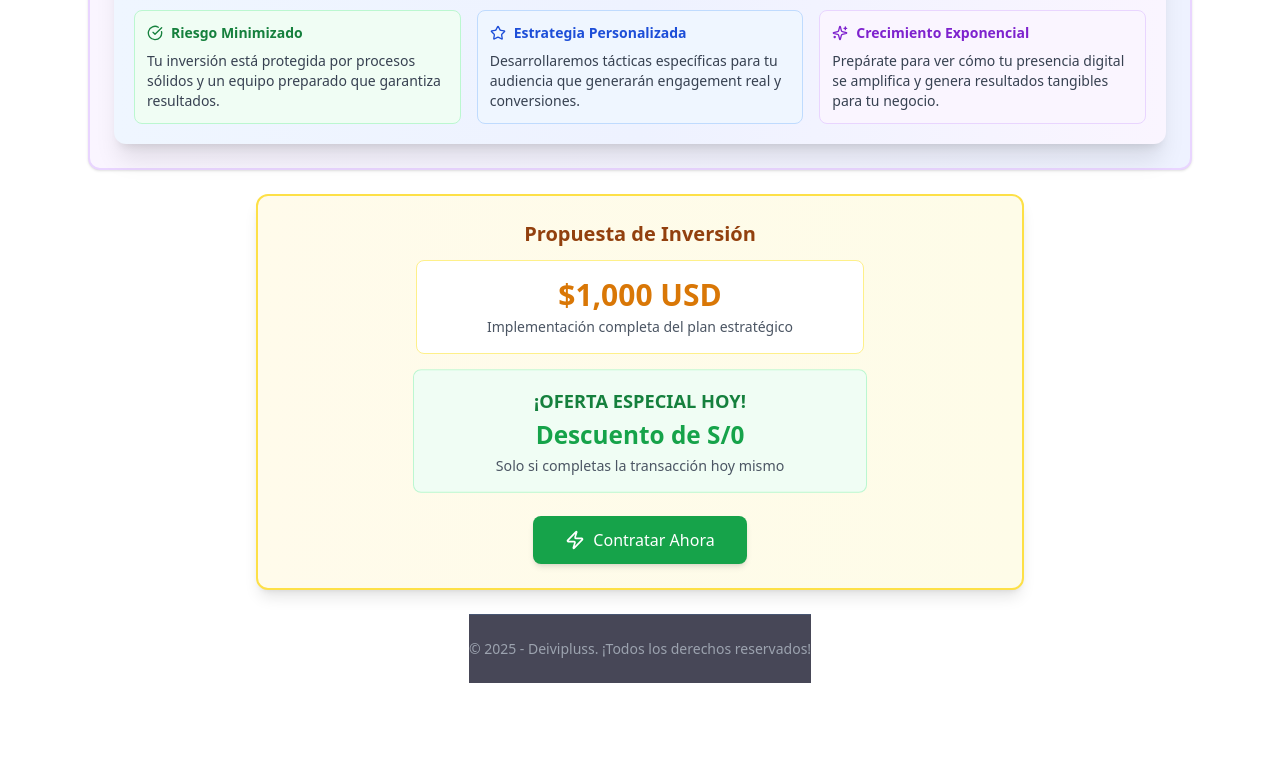
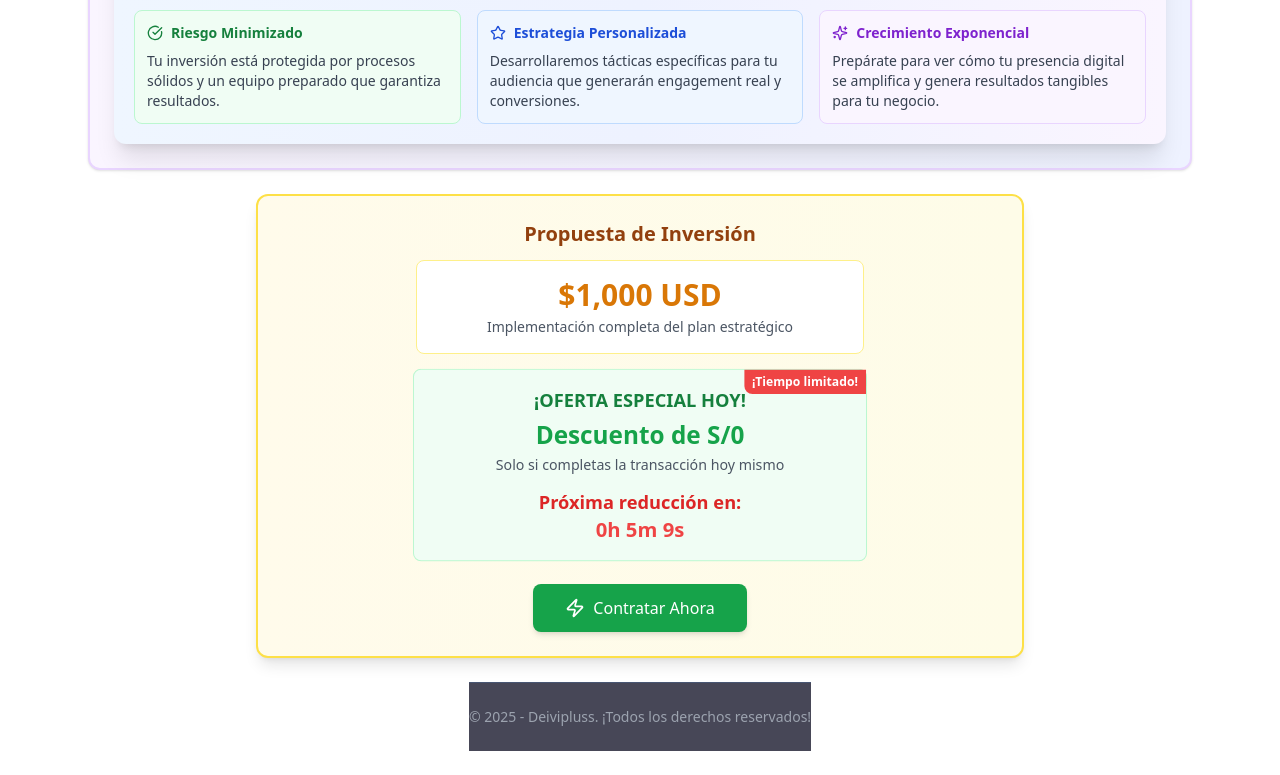
Before and after one commit to deivipluss/landing, a Next.js app: page /ktdrallounge in a window 1280 px wide. Shown: the part 2524-3299 px from the top of the page. Before the commit the page ends 3231 px from the top, so only its background shows below. Built offline with nearby package versions, Linux system fonts and the light colour scheme.

Commit message:
loung14e

```diff
--- a/app/ktdrallounge/page.tsx
+++ b/app/ktdrallounge/page.tsx
@@ -20,6 +20,7 @@ import { useEffect, useState } from "react";
 
 export default function DiagnosticoDigital() {
   const [discount, setDiscount] = useState(1000);
+  const [timeLeft, setTimeLeft] = useState("");
 
   useEffect(() => {
     const calculateDiscount = () => {
@@ -28,10 +29,17 @@ export default function DiagnosticoDigital() {
       const hoursElapsed = Math.floor((now - startTime) / (1000 * 60 * 60));
       const newDiscount = Math.max(0, 1000 - Math.floor(hoursElapsed / 12) * 100);
       setDiscount(newDiscount);
+
+      const nextReduction = startTime + Math.ceil(hoursElapsed / 12) * 12 * 60 * 60 * 1000;
+      const timeRemaining = nextReduction - now;
+      const hours = Math.floor((timeRemaining / (1000 * 60 * 60)) % 24);
+      const minutes = Math.floor((timeRemaining / (1000 * 60)) % 60);
+      const seconds = Math.floor((timeRemaining / 1000) % 60);
+      setTimeLeft(`${hours}h ${minutes}m ${seconds}s`);
     };
 
     calculateDiscount();
-    const interval = setInterval(calculateDiscount, 1000 * 60 * 60); // Update every hour
+    const interval = setInterval(calculateDiscount, 1000); // Update every second
     return () => clearInterval(interval);
   }, []);
 
@@ -588,11 +596,18 @@ export default function DiagnosticoDigital() {
               initial={{ scale: 1 }}
               animate={{ scale: [1, 1.1, 1] }}
               transition={{ duration: 1.5, repeat: Infinity }}
-              className="bg-green-50 p-4 rounded-lg border border-green-200 w-full max-w-md mb-4"
+              className="bg-green-50 p-4 rounded-lg border border-green-200 w-full max-w-md mb-4 relative"
             >
+              <div className="absolute top-0 right-0 bg-red-500 text-white text-xs font-bold px-2 py-1 rounded-bl-lg">
+                ¡Tiempo limitado!
+              </div>
               <div className="text-lg font-semibold text-green-700 mb-1">¡OFERTA ESPECIAL HOY!</div>
               <div className="text-2xl font-bold text-green-600">Descuento de S/{discount}</div>
               <p className="text-gray-600 text-sm mt-1">Solo si completas la transacción hoy mismo</p>
+              <div className="mt-3 text-center">
+                <span className="text-red-600 font-bold text-lg">Próxima reducción en:</span>
+                <div className="text-red-500 font-extrabold text-xl">{timeLeft}</div>
+              </div>
             </motion.div>
 
             <a
```
